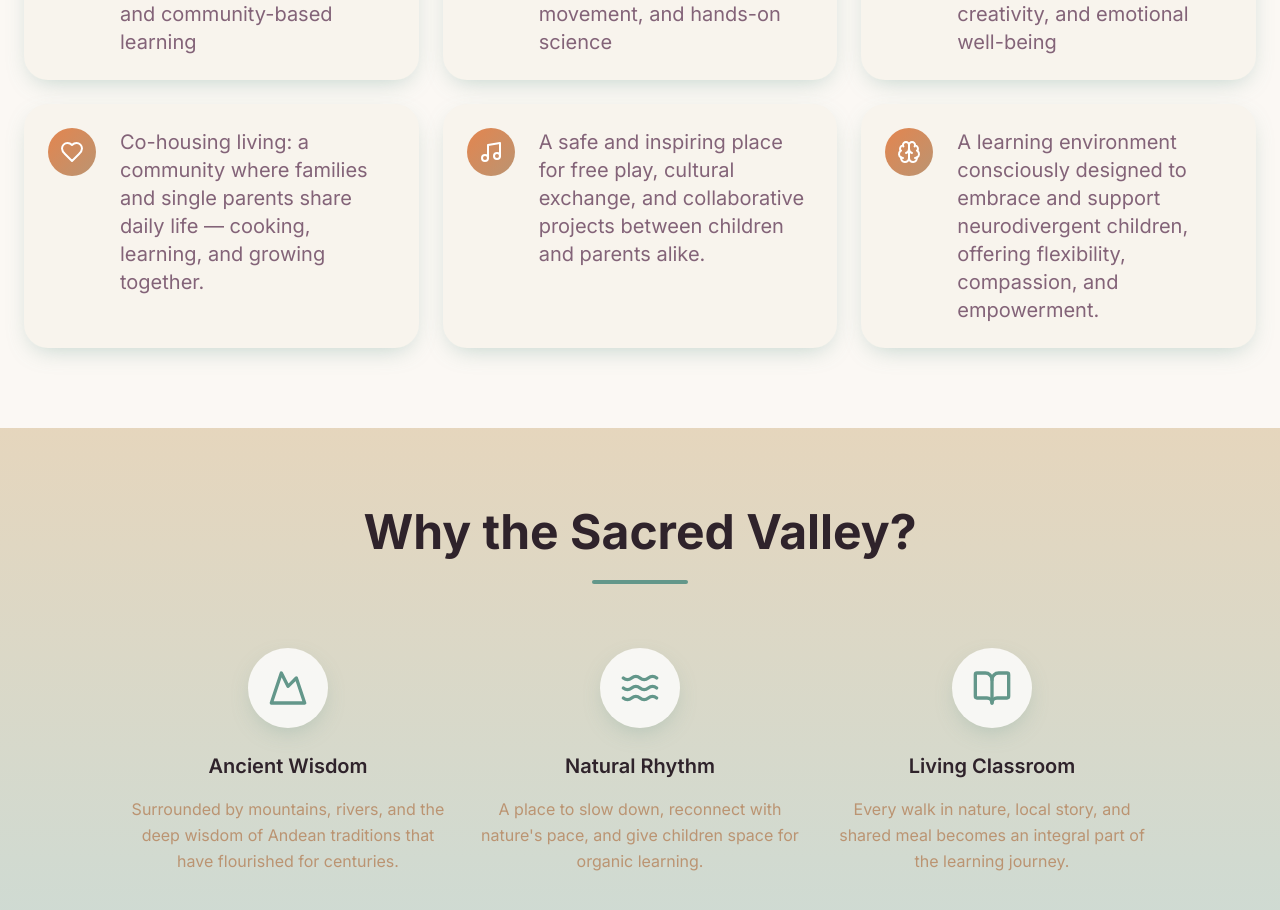
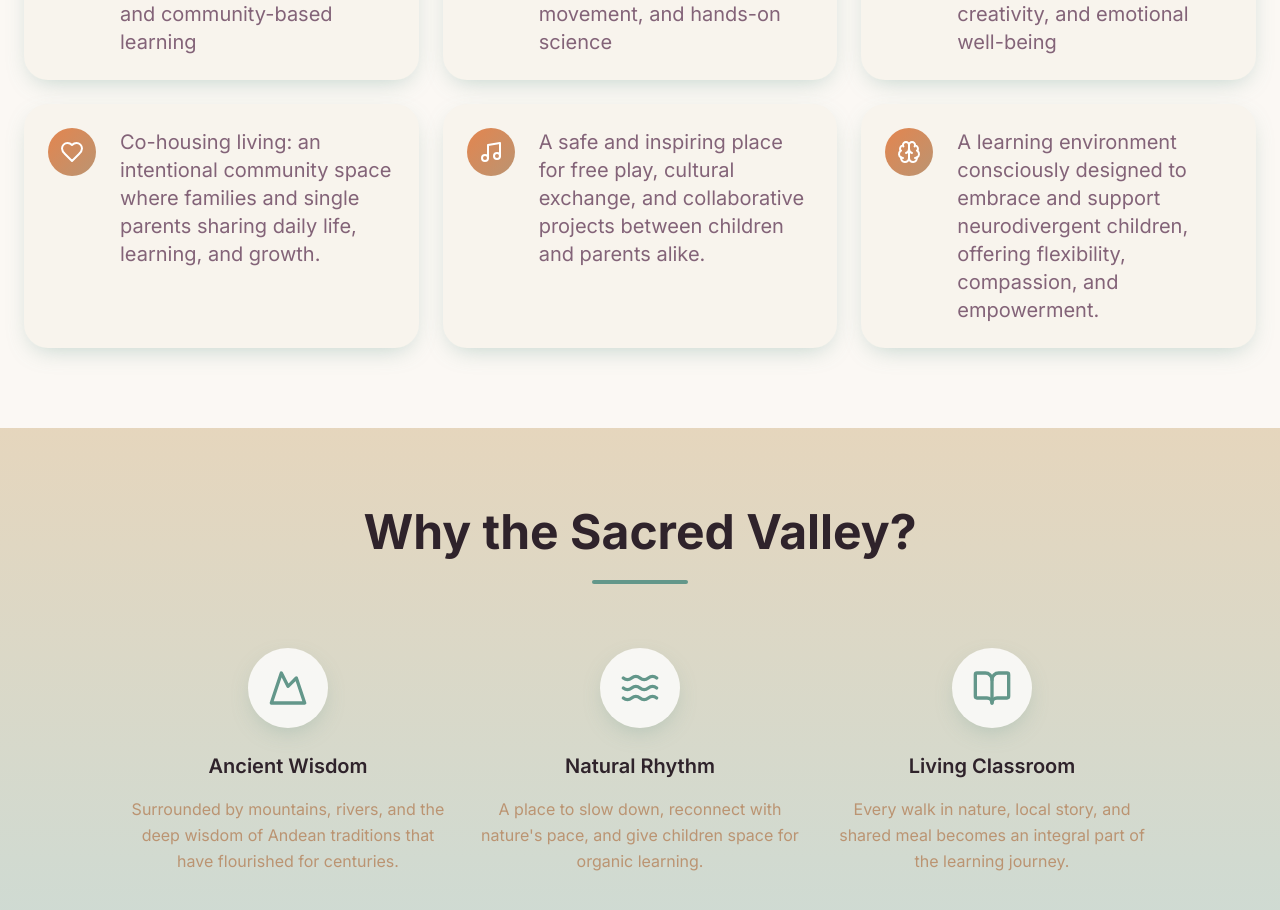
Before and after one commit to Salanego/sacred-roots, a React (Vite) app: page / in a window 1280 px wide. Shown: the part 1100-2010 px from the top of the page. Built offline with nearby package versions, Linux system fonts and the light colour scheme; the HTML template or start-up script is replaced by a standard one.

Commit message:
Update co-housing vision point

```diff
--- a/src/components/Vision.tsx
+++ b/src/components/Vision.tsx
@@ -16,7 +16,7 @@ const Vision = () => {
     },
     {
       icon: Heart,
-      text: "Co-housing living: a community where families and single parents share daily life — cooking, learning, and growing together."
+      text: "Co-housing living: an intentional community space where families and single parents sharing daily life, learning, and growth."
     },
     {
       icon: Music,
```
